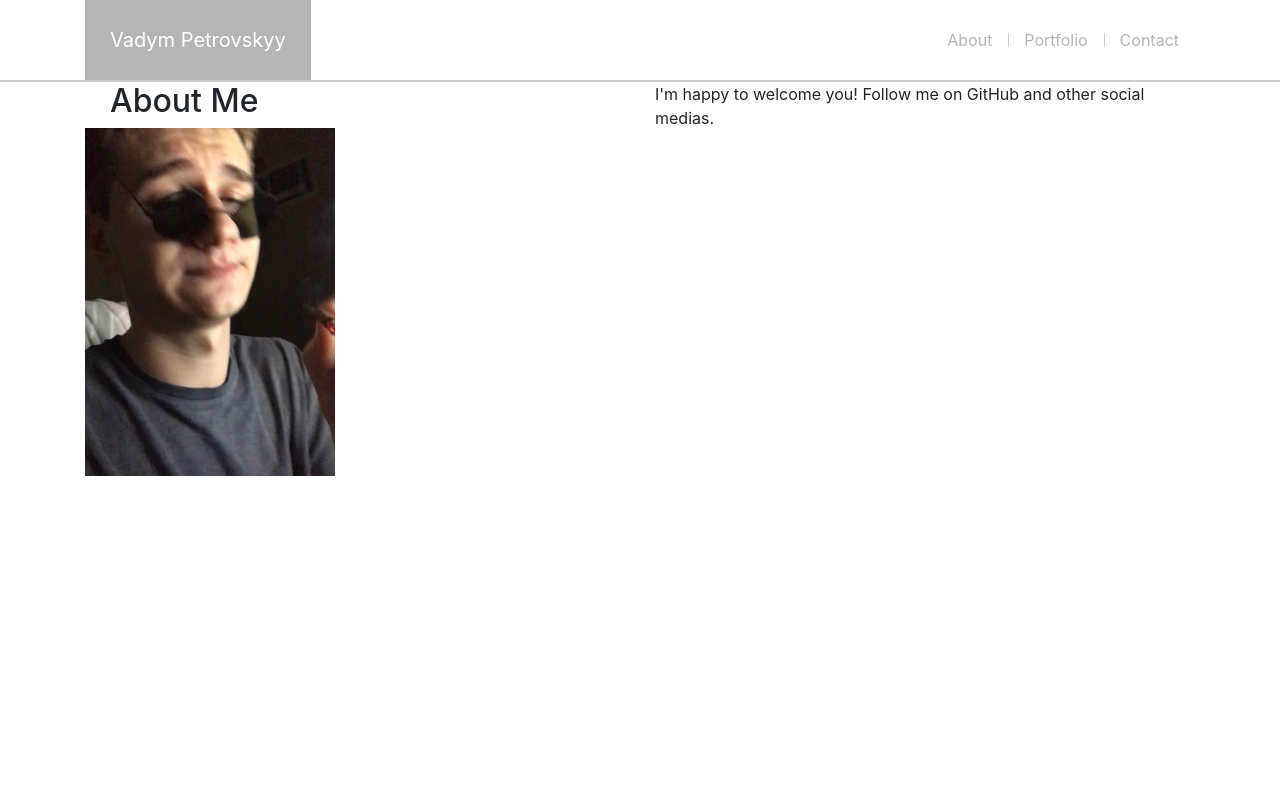
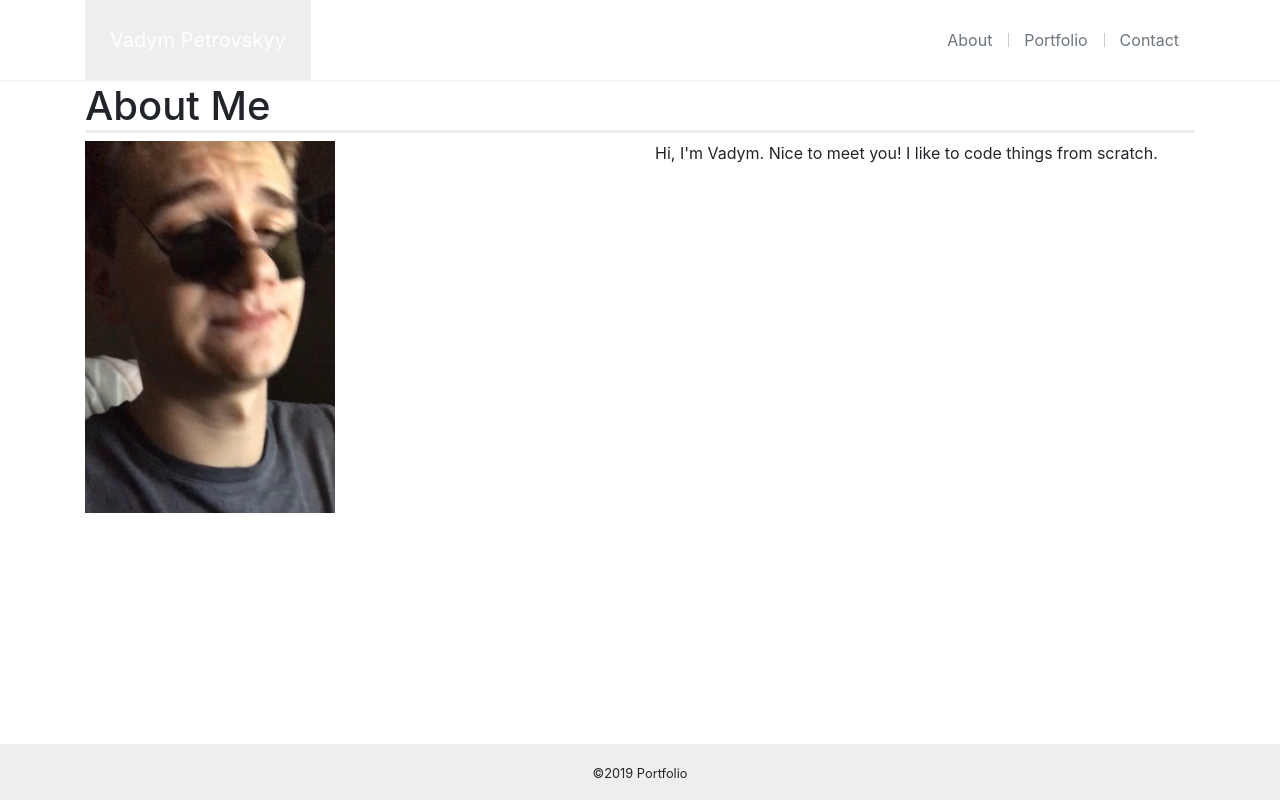
Before and after one commit to skybik/Bootstrap-Portfolio, a plain HTML site: page index.html in a window 1280 px wide. Drawn offline with nearby package versions, Linux system fonts and the light colour scheme.

Commit message:
basic footer + grid update

```diff
--- a/assets/css/style.css
+++ b/assets/css/style.css
@@ -1,7 +1,7 @@
 /* Header */
 .header {
 background-color: #fff;
-border-bottom: 2px solid #ccc;
+border-bottom: 2px solid #f5f5f5;
 }
 
 /* Navbar */
@@ -11,13 +11,13 @@ border-bottom: 2px solid #ccc;
 }
 
 .navbar-brand {
-    background-color: #b5b5b5;
+    background-color: #eee;
     padding: 25px 25px;
     color: #fff;
 }
 
 /* Link bars */
-.nav-link + .nav-link::after {
+.nav-link + .nav-link:after {
     content: "";
     position: absolute;
     left: 0;
@@ -29,9 +29,35 @@ border-bottom: 2px solid #ccc;
 
 .nav-link {
     position: relative;
-    color: #b5b5b5;
+    color: #6c757d
 }
 
-h2 {
-    margin-left: 25px;
+img:hover {
+    opacity: 0.5;
+    cursor: pointer;
 }
+
+.page-footer {
+    /* bottom: 0; */
+    /* width: 100%; */
+    /* height: 60px; */
+    /* line-height: 50px; */
+    background-color: #eee;
+}
+
+/* .copyright {
+    color: #6c757d;
+} */
+
+.container {
+    /* max-width: 1500px; */
+    /* width: 100%; */
+}
+
+h1:after {
+    content: "";
+    display: block;
+    width: 100%;
+    height: 3px;
+    background-color: #eee;
+}
--- a/index.html
+++ b/index.html
@@ -18,9 +18,9 @@
         <div class="navbar ">
           <a class="navbar-brand" href="#">Vadym Petrovskyy</a>
           <nav class="nav">
-            <a class="nav-link" href="#">About</a>
-            <a class="nav-link" href="#">Portfolio</a>
-            <a class="nav-link" href="#">Contact</a>
+            <a class="nav-link" href="./index.html">About</a>
+            <a class="nav-link" href="./portfolio.html">Portfolio</a>
+            <a class="nav-link" href="./contact.html">Contact</a>
           </nav>
         </div>
       </div>
@@ -28,19 +28,24 @@
 
     <main>
         <div class="container">
-            <div class="row">
-              <div class="col">
-                  <h2>About Me</h2>
-                  <img src="assets/img/portfolio-avatar.jpg" class="img-fluid avatar" width="250px" alt="Responsive image">
-              </div>
-                  <div class="col">
-                    <p>I'm happy to welcome you! Follow me on GitHub and other social medias.</p>
-                  </div>
+          <h1>About Me</h1>
+          <div class="row">
+            <div class="col-lg-6 col-sm-12">
+              <img src="assets/img/avatar.jpg" class="img-fluid" width="250px" alt="Responsive image">
             </div>
+            <div class="col-lg-6 col-sm-12">
+              <p>Hi, I'm Vadym. Nice to meet you! I like to code things from scratch.</p>
+              <!-- <p>TEST Lorem ipsum dolor sit amet consectetur adipisicing elit. Facere quo inventore repellat rem sequi saepe, dolorem amet ex porro aliquam adipisci fugit rerum placeat voluptatibus. Libero saepe molestiae perspiciatis quisquam iusto porro quasi recusandae officiis voluptatem quo, architecto voluptas officia ex perferendis reiciendis voluptates ab reprehenderit sed deleniti, veritatis praesentium nemo cum dolore fuga? Natus amet, optio culpa quis impedit ratione hic adipisci, expedita odit reiciendis excepturi? At sit dolorem odio ipsum minus qui ab ducimus rem? Itaque culpa modi, soluta corrupti necessitatibus minima explicabo dolorum ullam a recusandae ipsum nam quos, laudantium odit eum, consectetur mollitia magni quis aliquam. Lorem ipsum dolor sit amet consectetur adipisicing elit. Repudiandae temporibus dolore dolor! Itaque cum architecto autem vel, reprehenderit sapiente eligendi ratione. Delectus provident cupiditate aperiam, voluptatibus repellat nostrum quisquam et fugit optio dolores commodi! Quia, necessitatibus officiis harum placeat eveniet molestias maxime dolores nihil unde accusamus, iure dolore! Nesciunt, commodi. Lorem ipsum dolor sit amet consectetur adipisicing elit. Ea saepe dicta vel nihil aperiam molestias consequuntur beatae ipsum quia dolor nulla consectetur quae atque, quam architecto iure, deleniti provident voluptate!</p> -->
+            </div>
+          </div>
         </div>
     </main>
 
-    <footer></footer>
+    <footer class="page-footer fixed-bottom">
+      <div class="footer-copyright text-center py-3">
+        <small>&copy;2019 Portfolio</small>
+      </div>
+    </footer>
 
     <!-- Optional JavaScript -->
     <!-- jQuery first, then Popper.js, then Bootstrap JS -->
```
Also changed, not shown: assets/img/avatar.jpg (added), assets/img/portfolio-avatar.jpg (deleted).
